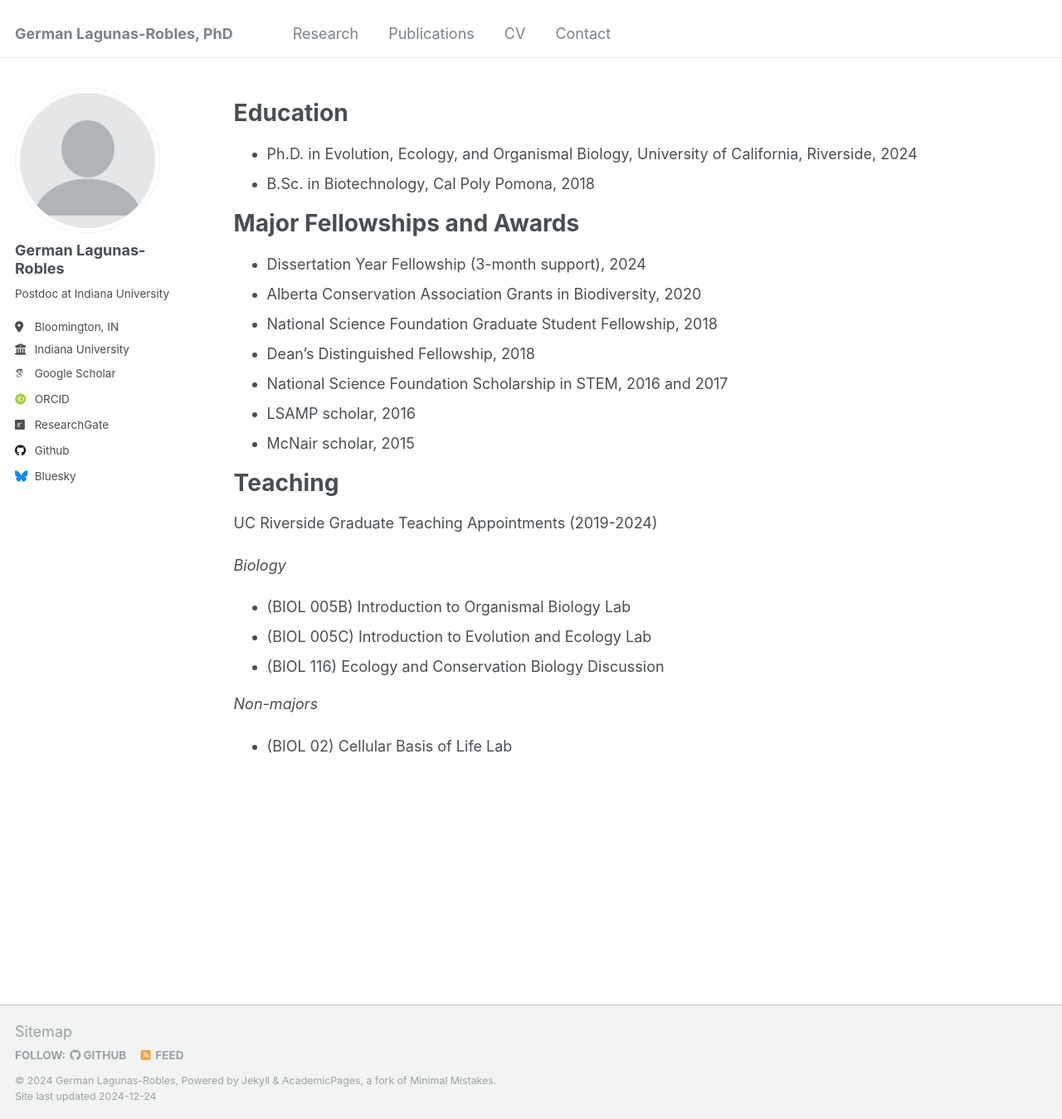
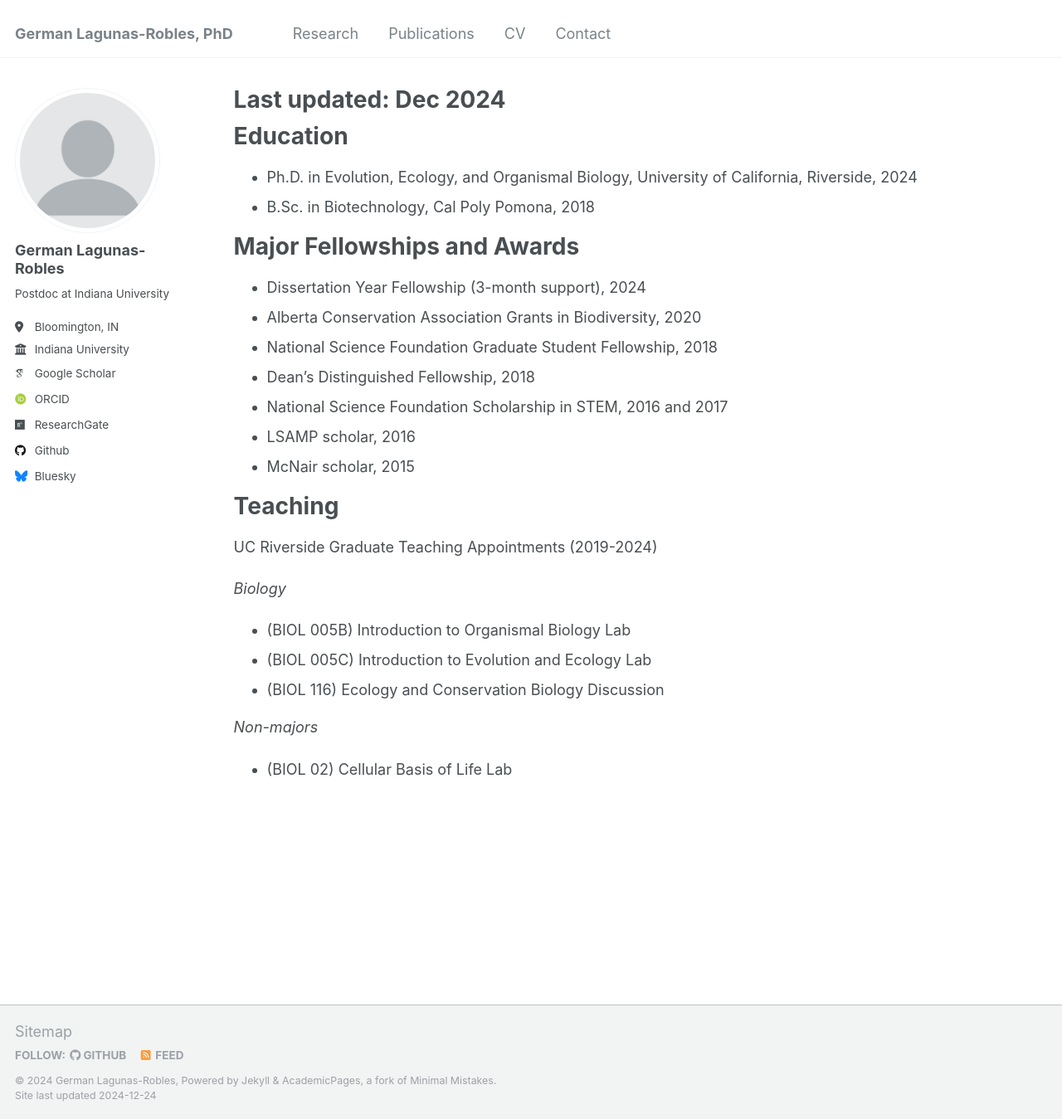
Before and after one commit to GLagunas-Robles/GLagunas-Robles.github.io, a Jekyll site: the page built from _pages/cv.md, in a window 1280 px wide and 1349 px high. Shown: the whole window at 83% size. Built offline with Jekyll 4.4.1, drawn with Linux system fonts in a browser that asks for light colours; some web fonts are replaced.

Commit message:
Update cv.md

```diff
--- a/_pages/cv.md
+++ b/_pages/cv.md
@@ -1,6 +1,6 @@
 ---
 layout: archive
-title: ""
+title: "Last updated: Dec 2024"
 permalink: /cv/
 author_profile: true
 redirect_from:
```
